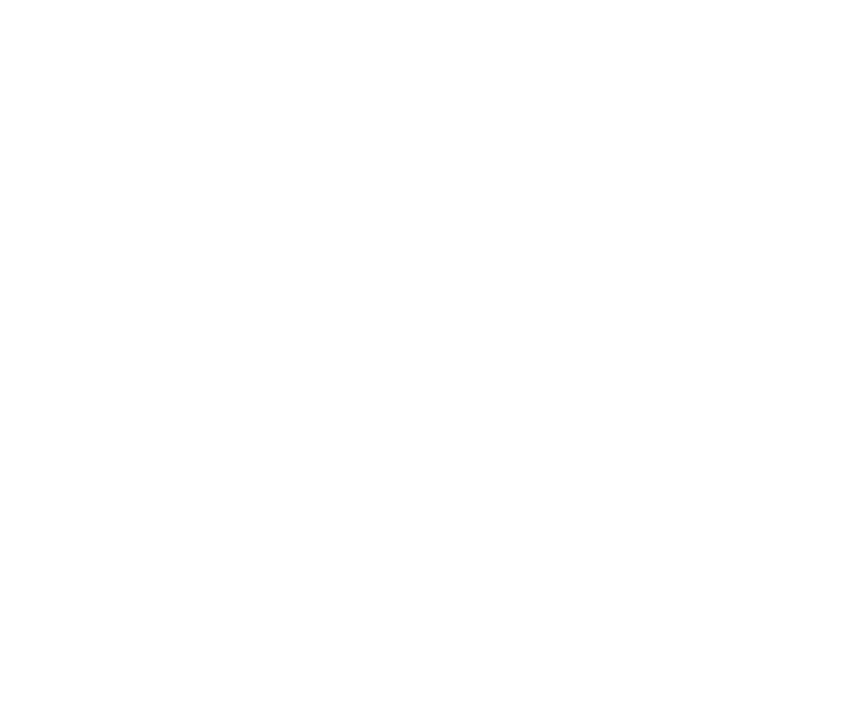
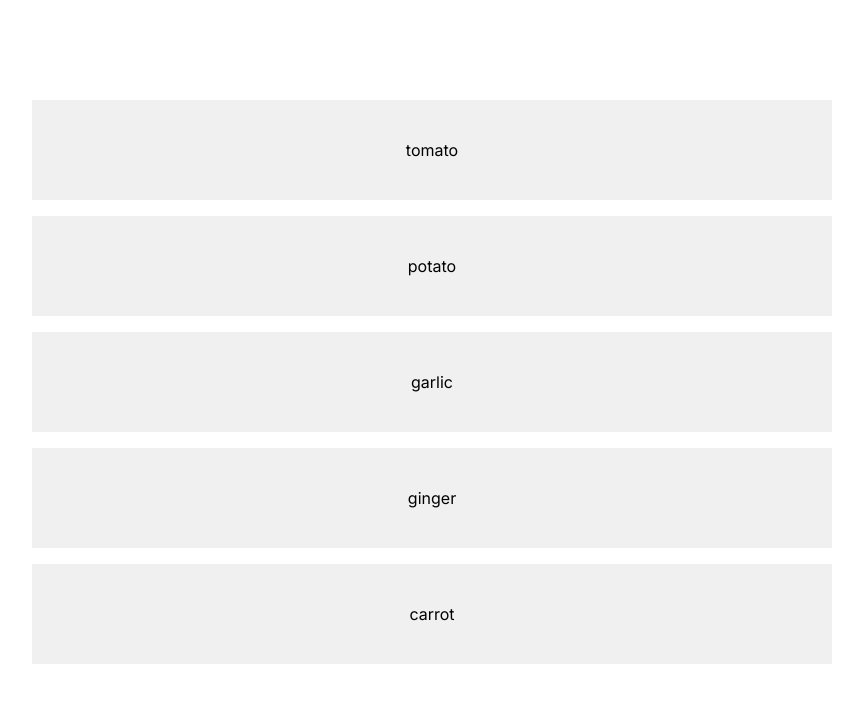
Before and after one commit to jahez07/PantryApp, a Next.js app in the folder pantryapp/: page / in a window 1280 px wide. Shown: the top 702 px of the page, without its empty margins (208-1071 px from the left). Built offline with nearby package versions, Linux system fonts and the light colour scheme.

Commit message:
Update page.js

```diff
--- a/pantryapp/app/page.js
+++ b/pantryapp/app/page.js
@@ -10,7 +10,21 @@
       justifyContent={"center"}
       alignItems={"center"}
     >
-      <Stack width="800px" height="600px" spacing={2}></Stack>
+      <Stack width="800px" height="600px" spacing={2}>
+        {item.map((i) => (
+          <Box
+            key={i}
+            width="100%"
+            height="100px"
+            display={"flex"}
+            justifyContent={"center"}
+            alignItems={"center"}
+            bgcolor={"#f0f0f0"}
+          >
+            {i}
+          </Box>
+        ))}
+      </Stack>
     </Box>
   );
 }
```
